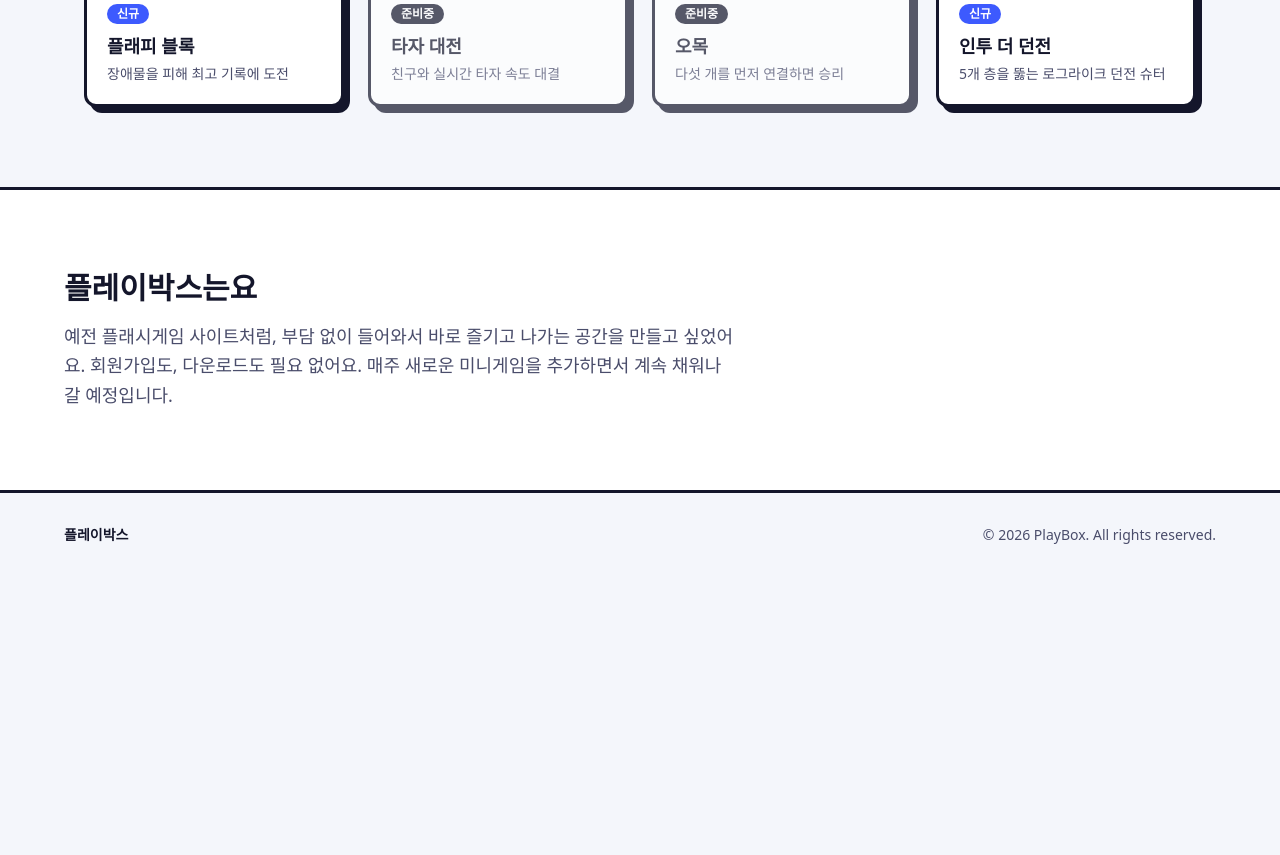
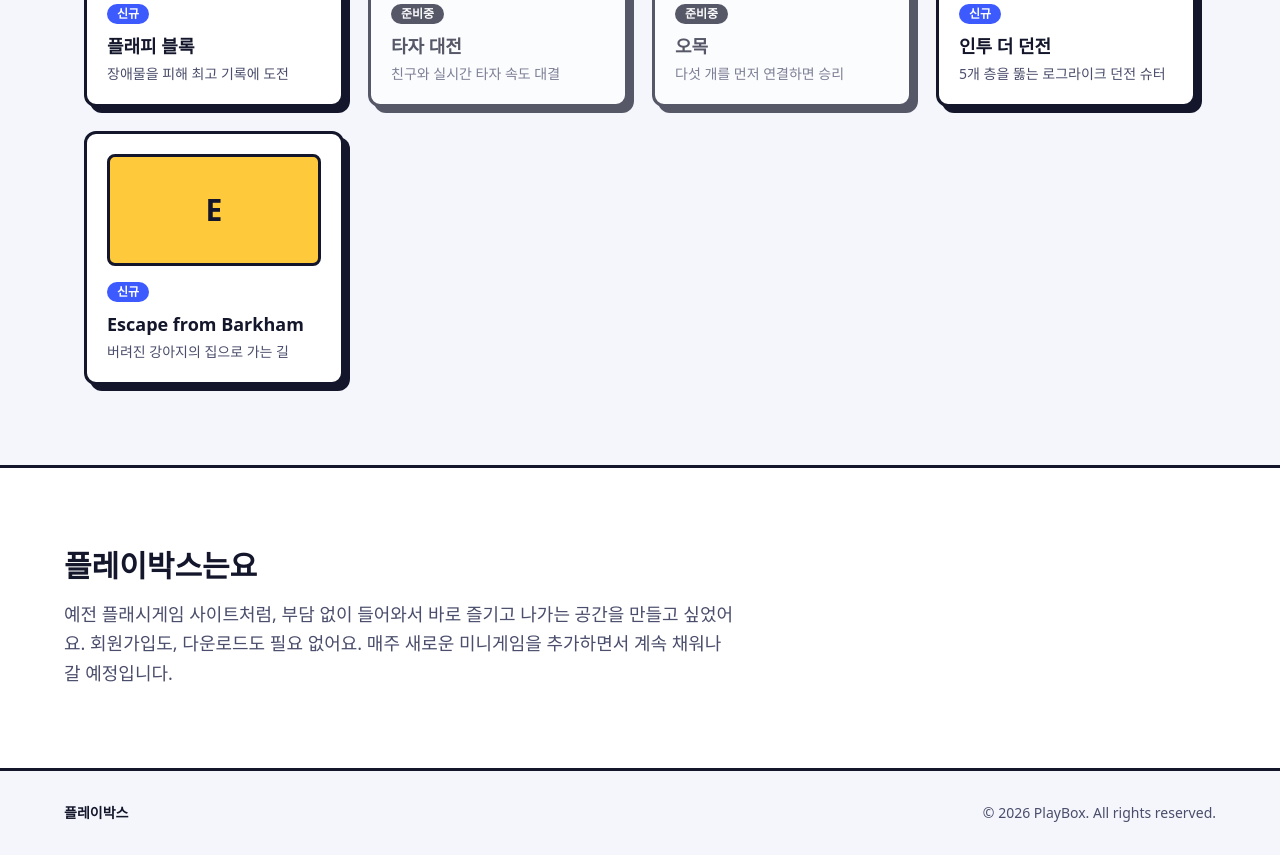
Before and after one commit to CloudMirror97/MiniGames, a Next.js app: page / in a window 1280 px wide. Shown: the part 1200-2055 px from the top of the page. Before the commit the page ends 1777 px from the top, so only its background shows below. Built offline with nearby package versions, Linux system fonts and the light colour scheme.

Commit message:
Update games.ts

```diff
--- a/src/data/games.ts
+++ b/src/data/games.ts
@@ -63,4 +63,12 @@ export const games: Game[] = [
   tag: "신규",
   color: "blue",
   },
+  {
+    slug: "escape-from-barkham",
+    title: "Escape from Barkham",
+    tagline: "버려진 강아지의 집으로 가는 길",
+    tag: "신규",
+    color: "yellow",
+  },
+
 ];
```
